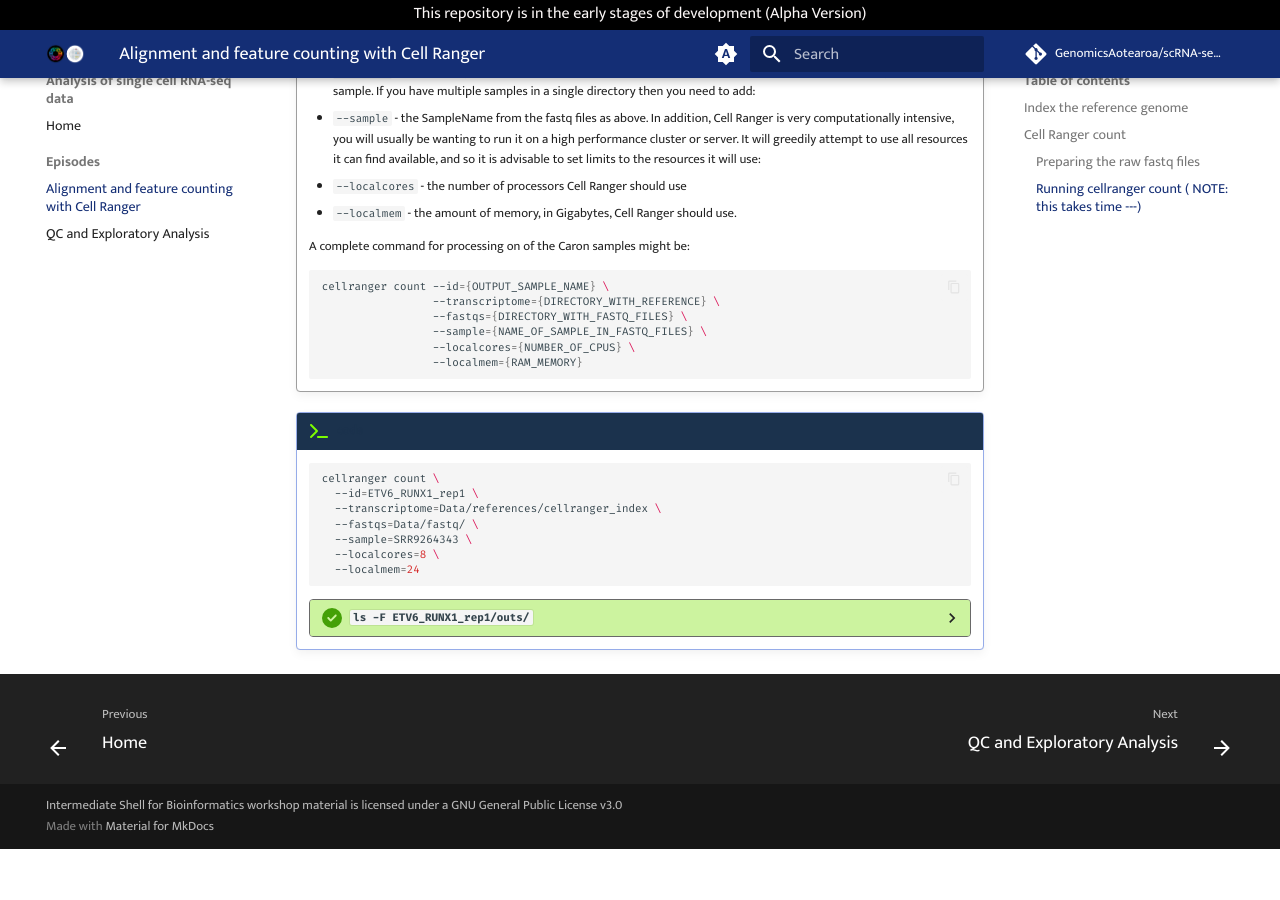
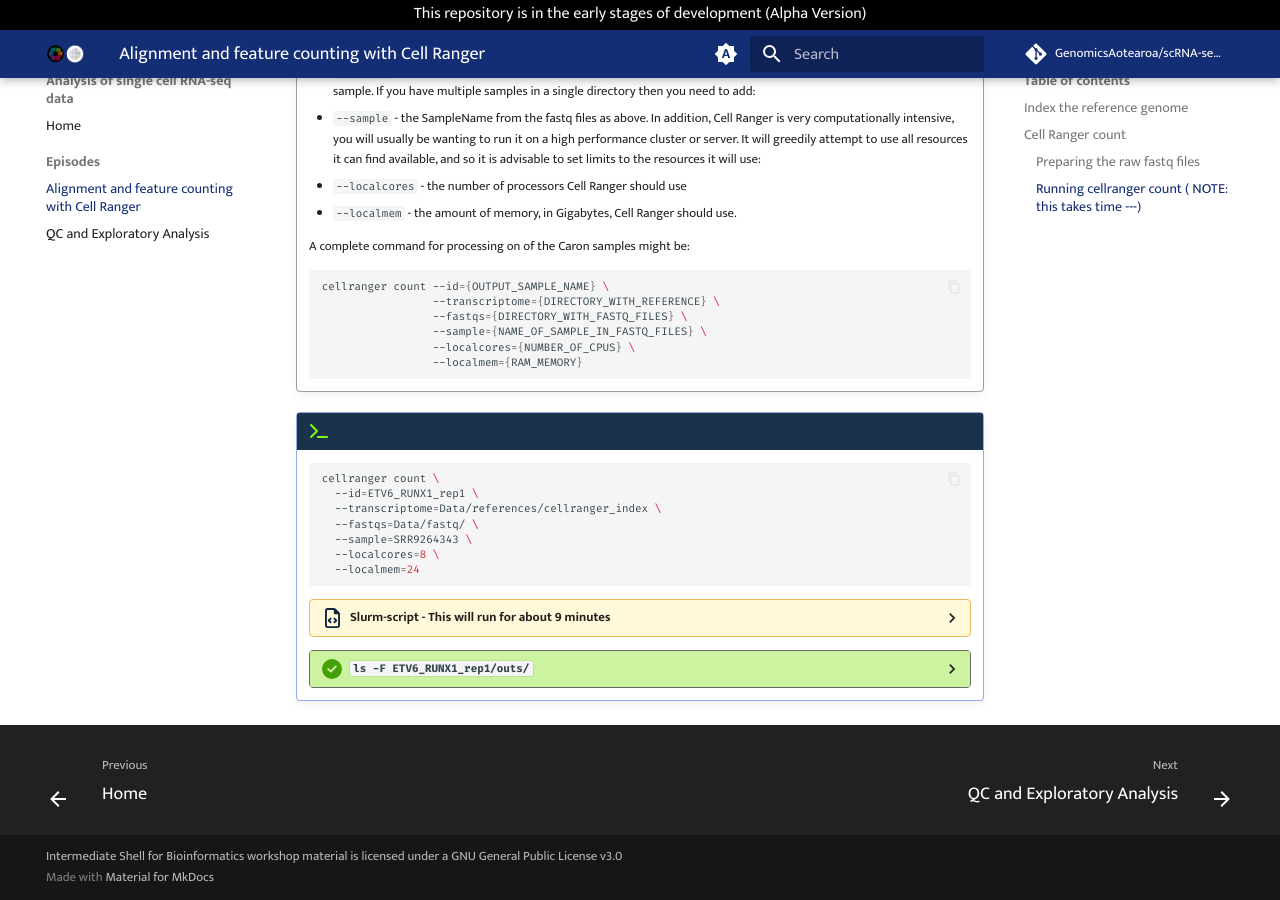
Before and after one commit to GenomicsAotearoa/scRNA-seq-data-analysis, an MkDocs documentation site: the page built from docs/episodes /1.md, in a window 1280 px wide and 900 px high, scrolled down 2442 px. Built offline with MkDocs 1.6.1 and Material for MkDocs 9.7.7, drawn with Linux system fonts in a browser that asks for light colours; comment, search, counter and statistics services are not loaded; before the commit the page ends 3291 px from its top, so only the background shows below that; part of the change alters nothing that is shown.

````diff
--- a/docs/episodes /1.md
+++ b/docs/episodes /1.md
@@ -55,7 +55,7 @@ where:
     ??? circle-check "output"
         ```
         ['/scale_wlg_persistent/filesets/opt_nesi/CS400_centos7_bdw/CellRanger/7.1.0/bin/rna/mkref', '--fasta=Homo_sapiens.GRCh38.dna.chromosome.21.fa', '--genes=gencode.v41.primary_assembly.annotation.chr21.gtf', '--genome=cellranger_index', '--nthreads=7']
-        Creating new reference folder at /scale_wlg_persistent/filesets/project/nesi02659/sc-rna-data/Data/references/cellranger_index
+        Creating new reference folder at /scale_wlg_persistent/filesets/project/nesi02659/sc-rna/Data/references/cellranger_index
         ...done
 
         Writing genome FASTA file into reference folder...
@@ -68,20 +68,20 @@ where:
         ...done
 
         Generating STAR genome index (may take over 8 core hours for a 3Gb genome)...
-        Jul 29 20:03:52 ..... started STAR run
-        Jul 29 20:03:52 ... starting to generate Genome files
-        Jul 29 20:03:53 ... starting to sort Suffix Array. This may take a long time...
-        Jul 29 20:03:54 ... sorting Suffix Array chunks and saving them to disk...
-        Jul 29 20:04:05 ... loading chunks from disk, packing SA...
-        Jul 29 20:04:06 ... finished generating suffix array
-        Jul 29 20:04:06 ... generating Suffix Array index
-        Jul 29 20:04:08 ... completed Suffix Array index
-        Jul 29 20:04:08 ..... processing annotations GTF
-        Jul 29 20:04:08 ..... inserting junctions into the genome indices
-        Jul 29 20:04:11 ... writing Genome to disk ...
-        Jul 29 20:04:11 ... writing Suffix Array to disk ...
-        Jul 29 20:04:11 ... writing SAindex to disk
-        Jul 29 20:04:11 ..... finished successfully
+        Aug 05 19:27:22 ..... started STAR run
+        Aug 05 19:27:22 ... starting to generate Genome files
+        Aug 05 19:27:23 ... starting to sort Suffix Array. This may take a long time...
+        Aug 05 19:27:24 ... sorting Suffix Array chunks and saving them to disk...
+        Aug 05 19:27:52 ... loading chunks from disk, packing SA...
+        Aug 05 19:27:53 ... finished generating suffix array
+        Aug 05 19:27:53 ... generating Suffix Array index
+        Aug 05 19:27:55 ... completed Suffix Array index
+        Aug 05 19:27:55 ..... processing annotations GTF
+        Aug 05 19:27:55 ..... inserting junctions into the genome indices
+        Aug 05 19:27:58 ... writing Genome to disk ...
+        Aug 05 19:27:58 ... writing Suffix Array to disk ...
+        Aug 05 19:27:58 ... writing SAindex to disk
+        Aug 05 19:27:58 ..... finished successfully
         ...done.
 
         Writing genome metadata JSON file into reference folder...
@@ -96,7 +96,7 @@ where:
         >>> Reference successfully created! <<<
 
         You can now specify this reference on the command line:
-        cellranger --transcriptome=/scale_wlg_persistent/filesets/project/nesi02659/sc-rna-data/Data/references/cellranger_index ...
+        cellranger --transcriptome=/scale_wlg_persistent/filesets/project/nesi02659/sc-rna/Data/references/cellranger_index ...
         ```
 
 ## Cell Ranger `count`
@@ -166,6 +166,29 @@ The minimum information require to run cellranger count is:
       --localmem=24
     ```
 
+    ??? file-code "Slurm-script - This will run for about 9 minutes"
+
+        ```bash
+        #!/bin/bash -e
+
+        #SBATCH --account nesi02659
+        #SBATCH --job-name cell-ranger-count
+        #SBATCH --cpus-per-task 16
+        #SBATCH --mem 24G
+        #SBATCH --time 00:20:00
+        #SBATCH --output slurmlog/%j.out
+
+        module purge
+        module load CellRanger/7.1.0
+
+        cellranger count \
+                    --id=ETV6_RUNX1_rep1 \
+                    --transcriptome=Data/references/cellranger_index \
+                    --fastqs=Data/fastq/ \
+                    --sample=SRR9264343 \
+                    --localcores=${SLURM_CPUS_PER_TASK} \
+                    --localmem=22
+        ```
     ??? circle-check "`ls -F ETV6_RUNX1_rep1/outs/`"
 
         ```
````
